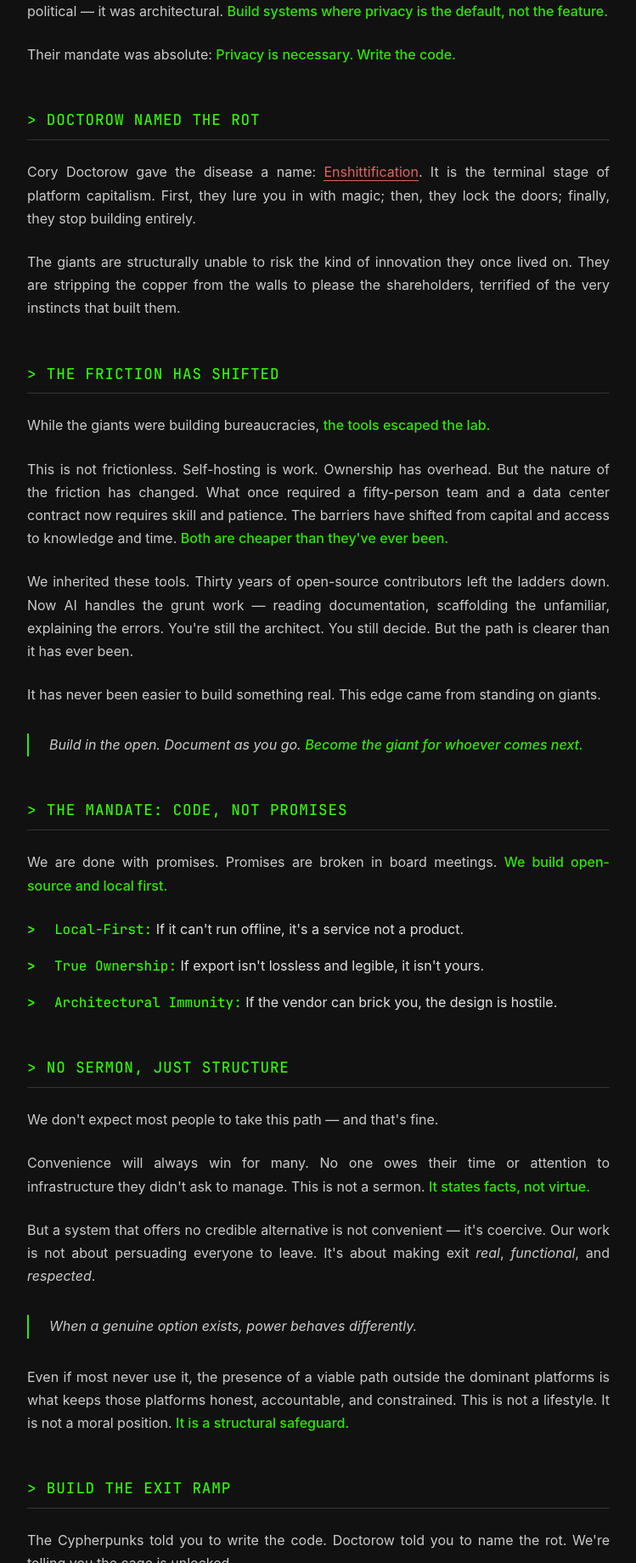
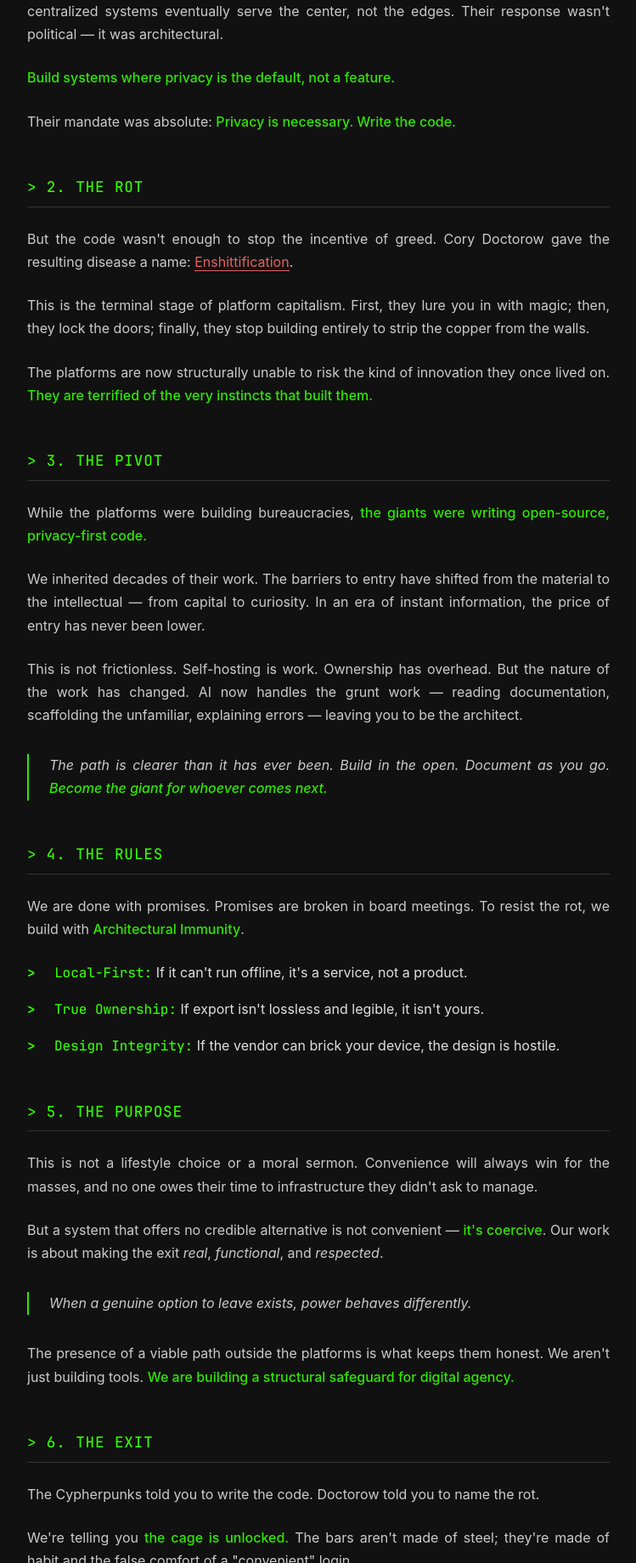
Before and after one commit to LocalGhostDao/web, a plain HTML site: page public/manifesto.html in a window 1280 px wide. Shown: the part 961-2800 px from the top of the page at 85% size, without its empty margins (265-1014 px from the left). Drawn offline with Linux system fonts and the light colour scheme.

Commit message:
Small updates

```diff
--- a/public/manifesto.html
+++ b/public/manifesto.html
@@ -106,111 +106,127 @@
         <div class="manifesto-text">
 
             <p>
-                We expected fire. We expected a bang. We expected something we could fight. Instead, the apocalypse arrived as a spinning loading wheel, a support ticket vanishing into the void, a Terms of Service update claiming ownership of your thoughts, and a subscription model for the heated seats in the car you already paid for.
+                We expected fire. We expected a bang. Instead, the digital apocalypse arrived as a spinning loading wheel, a support ticket vanishing into the void, a Terms of Service update claiming ownership of your thoughts, a subscription model for the heated seats in the car you already paid for, and a game you 'bought' that no longer exists because the servers went dark.
             </p>
 
             <div class="dystopia-box">
                 <p><span class="glitch-title">THIS DYSTOPIA IS BORING</span></p>
                 <p class="subtext">It is cleaner than we feared, but far more insidious.</p>
-                <p class="verdict">A digital tenement built on rented land, where every interaction is a toll booth and every platform is a cage.</p>
+                <p class="verdict">A digital slum built on rented land, where every interaction is a toll booth and every platform is a cage.</p>
             </div>
 
-            <div class="section-header">&gt; THE PROPHETS SAW IT COMING</div>
+            <!-- 1. THE ROOTS -->
+            <div class="section-header">&gt; 1. THE ROOTS</div>
 
             <p>
-                Thirty years ago, the <a href="https://www.localghost.ai/cypherpunk" style="color: var(--terminal);">Cypherpunks</a> saw the walls closing in. They understood that centralized systems eventually serve the center, not the edges. Their response wasn't political — it was architectural. <span class="highlight">Build systems where privacy is the default, not the feature.</span>
+                Thirty years ago, the <a href="/cypherpunk" style="color: var(--terminal);">Cypherpunks</a> saw the walls closing in. They understood that centralized systems eventually serve the center, not the edges. Their response wasn't political — it was architectural.
             </p>
+
+            <p>
+                <span class="highlight">Build systems where privacy is the default, not a feature.</span>
+            </p>
+
             <p>
                 Their mandate was absolute: <span class="highlight">Privacy is necessary. Write the code.</span>
             </p>
 
-            <div class="section-header">&gt; DOCTOROW NAMED THE ROT</div>
+            <!-- 2. THE ROT -->
+            <div class="section-header">&gt; 2. THE ROT</div>
 
             <p>
-                Cory Doctorow gave the disease a name: <a href="https://pluralistic.net/2023/01/21/potemkin-ai/#hey-guys" target="_blank" style="color: var(--warning); text-decoration: none; border-bottom: 1px solid var(--warning);">Enshittification</a>. It is the terminal stage of platform capitalism. First, they lure you in with magic; then, they lock the doors; finally, they stop building entirely.
+                But the code wasn't enough to stop the incentive of greed. Cory Doctorow gave the resulting disease a name: <a href="https://pluralistic.net/2023/01/21/potemkin-ai/#hey-guys" target="_blank" style="color: var(--warning); text-decoration: none; border-bottom: 1px solid var(--warning);">Enshittification</a>.
             </p>
 
             <p>
-                The giants are structurally unable to risk the kind of innovation they once lived on. They are stripping the copper from the walls to please the shareholders, terrified of the very instincts that built them.
-            </p>
-
-            <div class="section-header">&gt; THE FRICTION HAS SHIFTED</div>
-
-            <p>
-                While the giants were building bureaucracies, <span class="highlight">the tools escaped the lab.</span>
+                This is the terminal stage of platform capitalism. First, they lure you in with magic; then, they lock the doors; finally, they stop building entirely to strip the copper from the walls.
             </p>
 
             <p>
-                This is not frictionless. Self-hosting is work. Ownership has overhead. But the nature of the friction has changed. What once required a fifty-person team and a data center contract now requires skill and patience. The barriers have shifted from capital and access to knowledge and time. <span class="highlight">Both are cheaper than they've ever been.</span>
+                The platforms are now structurally unable to risk the kind of innovation they once lived on. <span class="highlight">They are terrified of the very instincts that built them.</span>
+            </p>
+
+            <!-- 3. THE PIVOT -->
+            <div class="section-header">&gt; 3. THE PIVOT</div>
+
+            <p>
+                While the platforms were building bureaucracies, <span class="highlight">the giants were writing open-source, privacy-first code.</span>
             </p>
 
             <p>
-                We inherited these tools. Thirty years of open-source contributors left the ladders down. Now AI handles the grunt work — reading documentation, scaffolding the unfamiliar, explaining the errors. You're still the architect. You still decide. But the path is clearer than it has ever been.
+                We inherited decades of their work. The barriers to entry have shifted from the material to the intellectual — from capital to curiosity. In an era of instant information, the price of entry has never been lower.
             </p>
 
-           <p>
-                It has never been easier to build something real. This edge came from standing on giants.
+            <p>
+                This is not frictionless. Self-hosting is work. Ownership has overhead. But the nature of the work has changed. AI now handles the grunt work — reading documentation, scaffolding the unfamiliar, explaining errors — leaving you to be the architect.
             </p>
 
             <p class="emphasis">
-                Build in the open. Document as you go. <span class="highlight">Become the giant for whoever comes next.</span>
+                The path is clearer than it has ever been. Build in the open. Document as you go. <span class="highlight">Become the giant for whoever comes next.</span>
             </p>
 
-            <div class="section-header">&gt; THE MANDATE: CODE, NOT PROMISES</div>
+            <!-- 4. THE RULES -->
+            <div class="section-header">&gt; 4. THE RULES</div>
 
             <p>
-                We are done with promises. Promises are broken in board meetings. <span class="highlight">We build open-source and local first.</span>
+                We are done with promises. Promises are broken in board meetings. To resist the rot, we build with <span class="highlight">Architectural Immunity</span>.
             </p>
 
             <ul class="mandate-list">
-                <li><span class="label">Local-First:</span> If it can't run offline, it's a service not a product.</li>
+                <li><span class="label">Local-First:</span> If it can't run offline, it's a service, not a product.</li>
                 <li><span class="label">True Ownership:</span> If export isn't lossless and legible, it isn't yours.</li>
-                <li><span class="label">Architectural Immunity:</span> If the vendor can brick you, the design is hostile.</li>
+                <li><span class="label">Design Integrity:</span> If the vendor can brick your device, the design is hostile.</li>
             </ul>
 
-            <div class="section-header">&gt; NO SERMON, JUST STRUCTURE</div>
+            <!-- 5. THE PURPOSE -->
+            <div class="section-header">&gt; 5. THE PURPOSE</div>
+
             <p>
-                We don't expect most people to take this path — and that's fine.
+                This is not a lifestyle choice or a moral sermon. Convenience will always win for the masses, and no one owes their time to infrastructure they didn't ask to manage.
             </p>
 
             <p>
-                Convenience will always win for many. No one owes their time or attention to infrastructure they didn't ask to manage. This is not a sermon. <span class="highlight">It states facts, not virtue.</span>
+                But a system that offers no credible alternative is not convenient — <span class="highlight">it's coercive</span>. Our work is about making the exit <em>real</em>, <em>functional</em>, and <em>respected</em>.
+            </p>
+
+            <p class="emphasis">
+                When a genuine option to leave exists, power behaves differently.
             </p>
 
             <p>
-                But a system that offers no credible alternative is not convenient — it's coercive. Our work is not about persuading everyone to leave. It's about making exit <em>real</em>, <em>functional</em>, and <em>respected</em>.
+                The presence of a viable path outside the platforms is what keeps them honest. We aren't just building tools. <span class="highlight">We are building a structural safeguard for digital agency.</span>
+            </p>
+
+            <!-- 6. THE REVEAL -->
+            <div class="section-header">&gt; 6. THE EXIT</div>
+
+            <p>
+                The Cypherpunks told you to write the code. Doctorow told you to name the rot.
+            </p>
+
+            <p>
+                We're telling you <span class="highlight">the cage is unlocked.</span> The bars aren't made of steel; they're made of habit and the false comfort of a "convenient" login.
+            </p>
+
+            <p>
+                You are waiting for a permission slip that will never come. The door is already open.
             </p>
 
             <p class="emphasis">
-                When a genuine option exists, power behaves differently.
+                <span class="highlight">You just have to stop paying for the lock.</span>
             </p>
 
-            <p>
-                Even if most never use it, the presence of a viable path outside the dominant platforms is what keeps those platforms honest, accountable, and constrained. This is not a lifestyle. It is not a moral position. <span class="highlight">It is a structural safeguard.</span>
-            </p>
-
-            <div class="section-header">&gt; BUILD THE EXIT RAMP</div>
-
-            <p>
-                The Cypherpunks told you to write the code. Doctorow told you to name the rot. We're telling you the cage is unlocked.
-            </p>
-
-            <p>
-                We are building the exit ramps. We call it <span class="highlight">LocalGhost</span>.
-            </p>
-
-            <div class="section-header">&gt; BROADCAST THE SIGNAL</div>
+            <div class="section-header">&gt; 7. THE SIGNAL</div>
 
             <p>
                 The rotting, rent-seeking monoliths have marketing departments, sales teams, and cold-call budgets. They will find you. They will email you. They will buy ads until you submit.
             </p>
 
             <p>
-                Open-source, local-first, architecturally immune projects have none of that. They just build products that work and vanish into the noise. You won't get a cold call about self-hosted software. Nobody is paying for ads to tell you about tools that respect your ownership.
+                Open-source, local-first, architecturally immune projects have none of that. They build products that work and vanish into the noise. You won't get a cold call about self-hosted software. Nobody is paying for ads to tell you about tools that respect your ownership.
             </p>
 
             <p class="emphasis">
-                This is the discoverability problem. Great open-source, local-first software doesn't cold-call. It just exists waiting to be found.
+                This is the discoverability problem. Great local-first software doesn't cold-call. <span class="highlight">It just exists, waiting to be found.</span>
             </p>
 
             <p>
@@ -218,7 +234,7 @@
             </p>
 
             <p>
-                <strong>The Method:</strong> Add this file to your project root. We crawl for it. You get indexed. Users find you.
+                <strong>The Method:</strong> Add this file to your project. The format is open. Crawlers find it. Directories list it. Users find you.
             </p>
 
             <div class="code-container">
```
